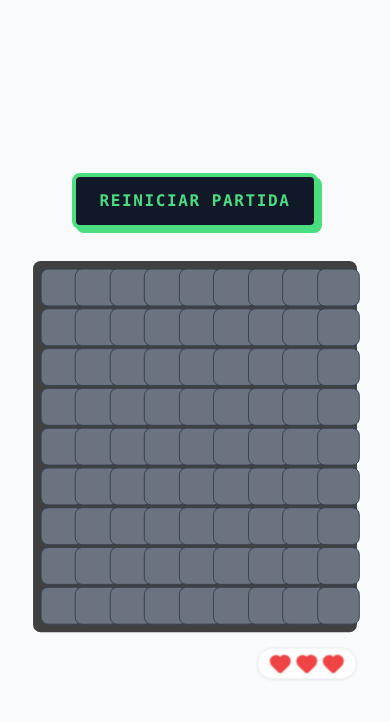
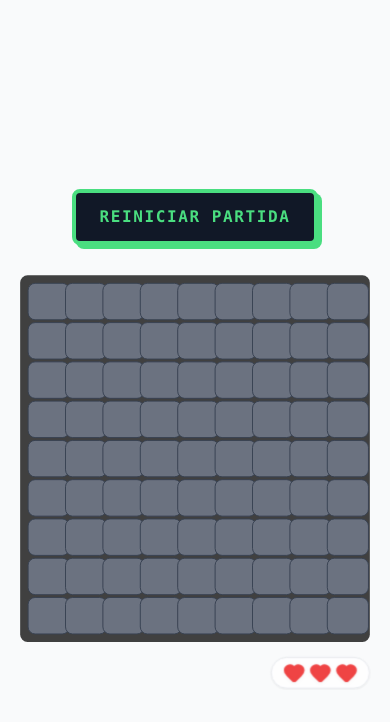
Before and after one commit to Federico-Benitez/buscaminas, a React (Vite) app: page / in a window 390 px wide. Both pictures are taken after a click on the button "PRINCIPIANTE (9X9, 10 MINAS, 3 VIDAS)". Shown: the top 722 px of the page. Built offline with nearby package versions, Linux system fonts and the light colour scheme.

Commit message:
fix: mobile responsive

```diff
--- a/src/components/Board.tsx
+++ b/src/components/Board.tsx
@@ -26,14 +26,24 @@ export function Board({ board, onCellClick, onCellRightClick, lives, maxLives }:
         const handleResize = () => {
             if (!containerRef.current) return;
 
-            // Calculate required width: cols * 40px (cell) + (cols-1) * 2px (gap) + 16px (padding)
-            // Actually simpler: measure the board's natural width or estimate it.
-            // Cell is w-10 (40px) + gap-[2px].
-            const boardWidth = cols * 42;
-            const availableWidth = window.innerWidth - 32; // 16px padding on each side
+            // Calculate required width more accurately:
+            // - Each cell: 40px (w-10)
+            // - Gap between cells: 2px
+            // - Board padding: 8px on each side (p-2 = 0.5rem = 8px)
+            // Total width = (cols * 40) + ((cols - 1) * 2) + (2 * 8)
+            const cellWidth = 40;
+            const gapWidth = 2;
+            const boardPadding = 16; // p-2 on both sides
+            const boardWidth = (cols * cellWidth) + ((cols - 1) * gapWidth) + boardPadding;
+
+            // Available width with some margin for safety
+            const isMobile = window.innerWidth < 640; // sm breakpoint
+            const horizontalMargin = isMobile ? 16 : 48; // Less margin on mobile
+            const availableWidth = window.innerWidth - horizontalMargin;
 
             if (boardWidth > availableWidth) {
-                setScale(availableWidth / boardWidth);
+                // Add a small buffer to prevent edge cases
+                setScale((availableWidth / boardWidth) * 0.98);
             } else {
                 setScale(1);
             }
@@ -44,10 +54,10 @@ export function Board({ board, onCellClick, onCellRightClick, lives, maxLives }:
         return () => window.removeEventListener('resize', handleResize);
     }, [cols]);
     return (
-        <div className="flex justify-center items-center p-6 w-full overflow-hidden">
+        <div className="flex justify-center items-center p-2 sm:p-6 w-full overflow-hidden">
             <div
                 ref={containerRef}
-                className="relative transition-transform duration-200 origin-top"
+                className="relative transition-transform duration-200 origin-center"
                 style={{ transform: `scale(${scale})` }}
             >
                 <div
```
